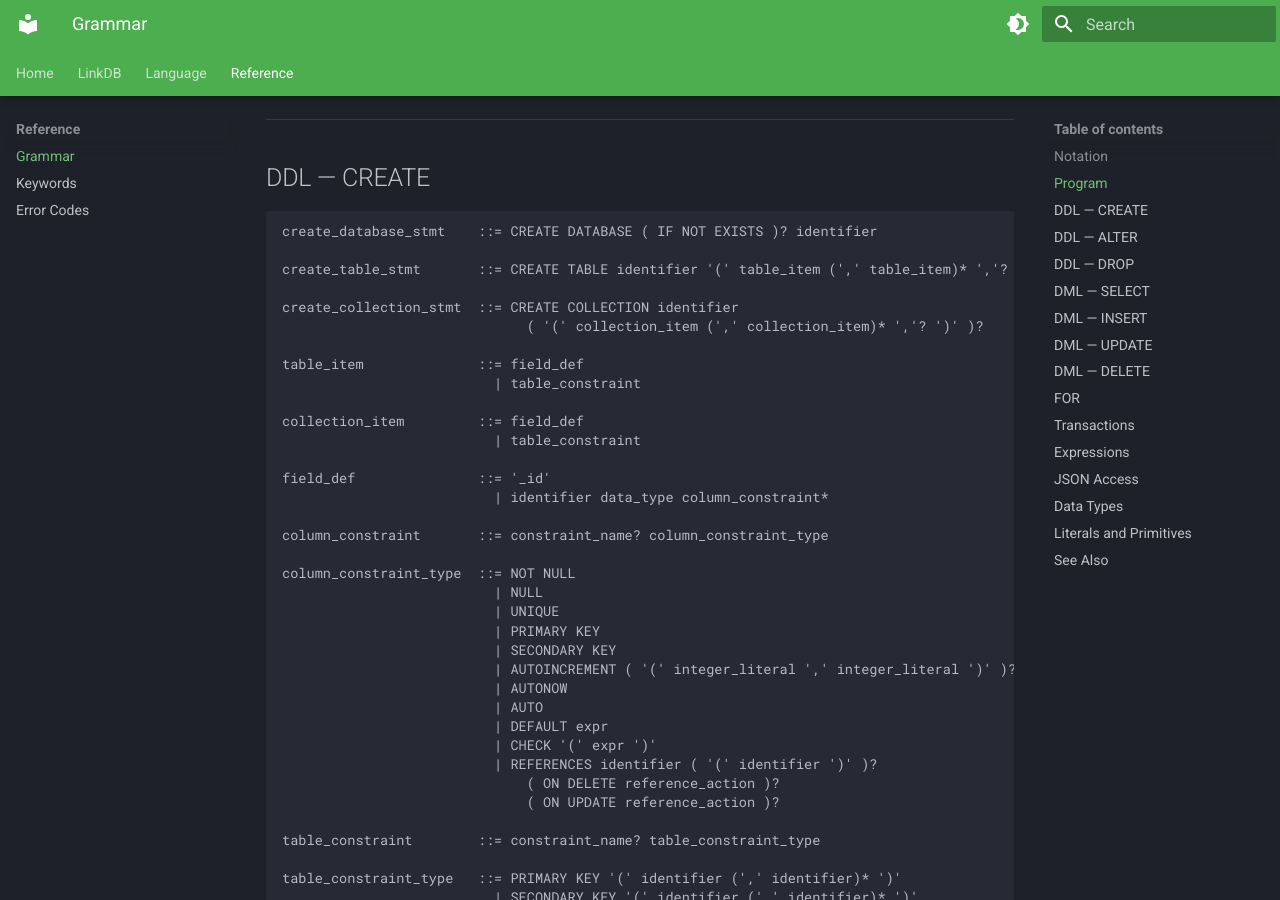
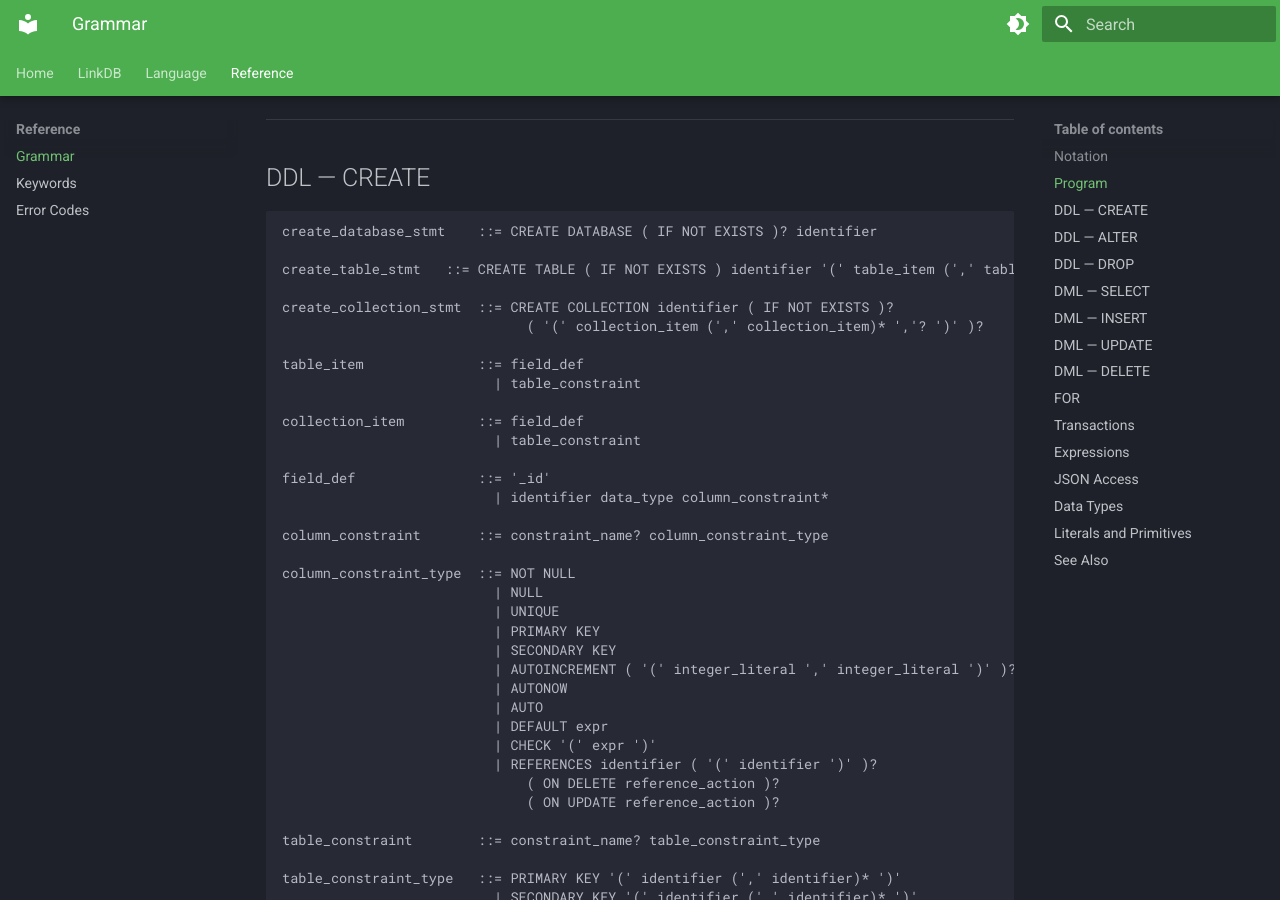
Before and after one commit to linkql/linkdb-docs, an MkDocs documentation site: the page built from docs/reference/grammar.md, in a window 1280 px wide and 900 px high, scrolled down 1177 px. Built offline with MkDocs 1.6.1 and Material for MkDocs 9.7.7, drawn with Linux system fonts in a browser that asks for light colours; some of the changed text lies outside the part shown.

Commit message:
update reference grammar with changes

````diff
--- a/docs/reference/grammar.md
+++ b/docs/reference/grammar.md
@@ -52,9 +52,9 @@ dml_stmt        ::= select_stmt
 ```
 create_database_stmt    ::= CREATE DATABASE ( IF NOT EXISTS )? identifier
 
-create_table_stmt       ::= CREATE TABLE identifier '(' table_item (',' table_item)* ','? ')'
+create_table_stmt   ::= CREATE TABLE ( IF NOT EXISTS ) identifier '(' table_item (',' table_item)* ','? ')'
 
-create_collection_stmt  ::= CREATE COLLECTION identifier
+create_collection_stmt  ::= CREATE COLLECTION identifier ( IF NOT EXISTS )?
                               ( '(' collection_item (',' collection_item)* ','? ')' )?
 
 table_item              ::= field_def
@@ -195,7 +195,7 @@ group_clause    ::= GROUP BY expr (',' expr)*
 
 order_item      ::= expr ( ASC | DESC )?
 
-from_clause     ::= from_item ( ',' shorthand_join | traditional_join )*
+from_clause      ::= from_item ( ',' shorthand_join )* ( traditional_join )*
 
 from_item       ::= identifier ( AS? identifier )?
                   | '(' select_stmt ')' AS? identifier
````
Also changed, not shown: other parts of docs/reference/grammar.md (+3 -2 lines).
